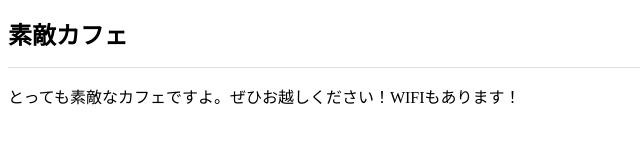
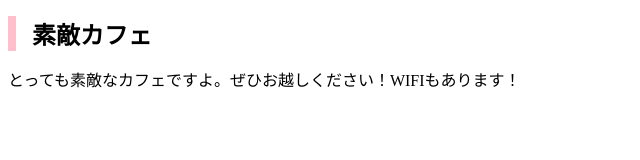
Before and after one commit to samjog-o/samjog-o.github.io, a plain HTML site: page index.html in a window 1280 px wide. Shown: the whole page, without its empty margins (0-640 px from the left). Drawn offline with Linux system fonts and the light colour scheme.

Commit message:
Add files via upload

```diff
--- a/css/styles.css
+++ b/css/styles.css
@@ -1,5 +1,5 @@
 h1 {
   font-size: 24px;
-  padding-bottom: 16px;
-  border-bottom: 1px solid #ddd;
+  padding-left: 16px;
+  border-left: 8px solid pink;
 }
```
